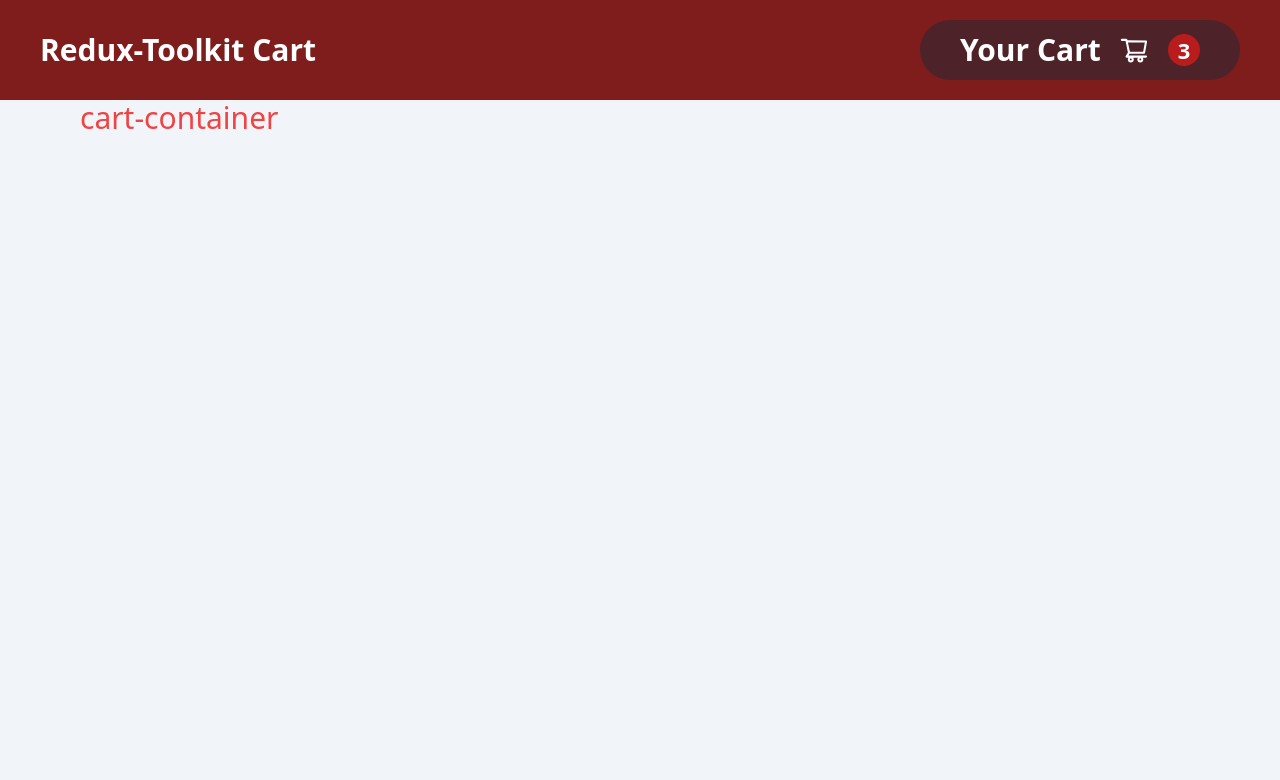
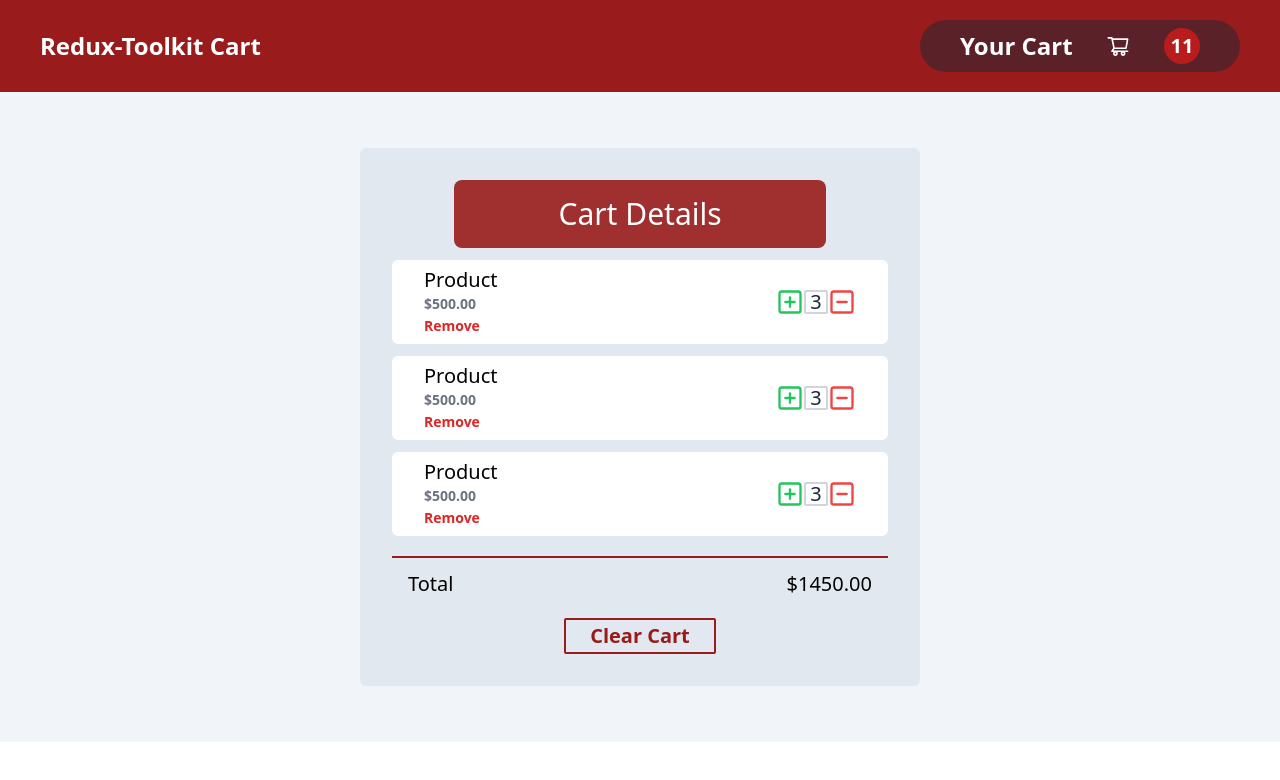
Before and after one commit to dream-topdev/React-E-Commerce, a React (Create React App) app: page / in a window 1280 px wide. Shown: the top 780 px of the page. Built offline with nearby package versions, Linux system fonts and the light colour scheme.

Commit message:
container

```diff
--- a/package.json
+++ b/package.json
@@ -3,6 +3,7 @@
   "version": "0.1.0",
   "private": true,
   "dependencies": {
+    "@reduxjs/toolkit": "^1.9.1",
     "@testing-library/jest-dom": "^5.16.5",
     "@testing-library/react": "^13.4.0",
     "@testing-library/user-event": "^13.5.0",
--- a/src/App.js
+++ b/src/App.js
@@ -1,3 +1,4 @@
+import CartContainer from "./Components/CartContainer"
 import Header from "./Components/UI/Header"
 import Layout from "./Components/UI/Layout"
 
@@ -6,9 +7,7 @@
     <>
       <Header />
       <Layout>
-        <div>
-          <h2 className="text-red-500 text-3xl">cart-container</h2>
-        </div>
+        <CartContainer />
       </Layout>
     </>
   )
--- a/src/Components/Cart.js
+++ b/src/Components/Cart.js
@@ -3,13 +3,13 @@
 const Cart = () => {
   return (
     <>
-      <div className="cart-icon rounded-full bg-gray-800/50 w-80 py-3 px-10">
+      <div className="cart-icon rounded-full bg-gray-800/50 w-80 py-2 px-10">
         <div className="flex justify-between items-center">
           <p>your cart</p>
           <AiOutlineShoppingCart />
-          <span className="w-8 h-8 flex justify-center items-center rounded-full text-[22px] font-bold p-1 top-8 right-12 bg-red-700 text-white">
-            3
-          </span>
+          <p className="w-9 h-9 flex justify-center items-center rounded-full text-[20px] font-bold p-4 top-8 right-12 bg-red-700 text-white">
+            11
+          </p>
         </div>
       </div>
     </>
--- /dev/null
+++ b/src/Components/CartContainer.js
@@ -0,0 +1,17 @@
+import CartFooter from "./CartFooter"
+import CartItem from "./CartItem"
+
+const CartContainer = () => {
+  return (
+    <section className="rounded-md mx-auto p-4 md:p-8 bg-slate-200 w-full md:w-1/2">
+      <h2 className="text-center text-3xl capitalize bg-red-800/90 w-3/4 mx-auto text-white rounded-lg p-4">
+        cart details
+      </h2>
+      <CartItem />
+      <CartItem />
+      <CartItem />
+      <CartFooter />
+    </section>
+  )
+}
+export default CartContainer
--- /dev/null
+++ b/src/Components/CartFooter.js
@@ -0,0 +1,16 @@
+const CartFooter = () => {
+  return (
+    <>
+      <section className="mt-5 pt-3 px-4 border-t-2 border-red-800 text-xl">
+        <div className="flex items-center justify-between">
+          <span>Total</span>
+          <span>$1450.00</span>
+        </div>
+        <button className="block mt-5 mx-auto px-6 py-0.5 text-md capitalize font-bold text-red-800 hover:text-white hover:bg-red-800 border-2 border-red-800 rounded-sm duration-200">
+          clear cart
+        </button>
+      </section>
+    </>
+  )
+}
+export default CartFooter
--- /dev/null
+++ b/src/Components/CartItem.js
@@ -0,0 +1,27 @@
+import { FiPlusSquare, FiMinusSquare } from "react-icons/fi"
+
+const CartItem = () => {
+  return (
+    <article className="flex items-center justify-between text-xl mt-3 bg-white hover:bg-gray-50 duration-200 px-8 py-1.5  rounded-md">
+      <div className="product-info">
+        <p className="capitalize">product</p>
+        <p className="text-sm text-gray-500 font-bold -mb-1">$500.00</p>
+        <span className="text-sm capitalize cursor-pointer font-semibold text-red-600 hover:text-red-700 duration-500">
+          remove
+        </span>
+      </div>
+      <div className="amount-control flex items-center justify-center">
+        <span className="text-green-500 hover:text-green-600 text-[28px] cursor-pointer duration-500">
+          <FiPlusSquare />
+        </span>
+        <span className="text-slate-800 w-6 h-6 rounded-sm flex items-center justify-center border-2 border-gray-300">
+          3
+        </span>
+        <span className="text-red-500 hover:text-red-600 text-[28px] cursor-pointer duration-500">
+          <FiMinusSquare />
+        </span>
+      </div>
+    </article>
+  )
+}
+export default CartItem
--- a/src/Components/UI/Header.js
+++ b/src/Components/UI/Header.js
@@ -3,7 +3,7 @@
 const Header = () => {
   return (
     <>
-      <header className="bg-red-900 font-bold capitalize py-5 px-10 text-white text-3xl flex justify-between items-center">
+      <header className="w-full  bg-red-800 font-bold capitalize py-5 px-10 text-white text-2xl flex justify-between items-center">
         <h3>redux-toolkit cart</h3>
         <Cart />
       </header>
--- a/src/Components/UI/Layout.js
+++ b/src/Components/UI/Layout.js
@@ -1,6 +1,6 @@
 const Layout = ({ children }) => {
   return (
-    <main className="px-5 h-screen md:px-10 lg:px-20 bg-slate-100">
+    <main className="flex justify-center items-center w-full py-14 px-3 md:px-10 lg:px-20 bg-slate-100">
       {children}
     </main>
   )
--- /dev/null
+++ b/src/Components/UI/Modal.js
@@ -0,0 +1,9 @@
+const Modal = () => {
+  return (
+    <section>
+      <h2>Modal</h2>
+      <p>modal component</p>
+    </section>
+  )
+}
+export default Modal
```
Also changed, not shown: src/Features/cartSlice.js (added), src/Features/modalSlice.js (added), src/store.js (added), 1 other file (tests, documents, lock files or other folders).
